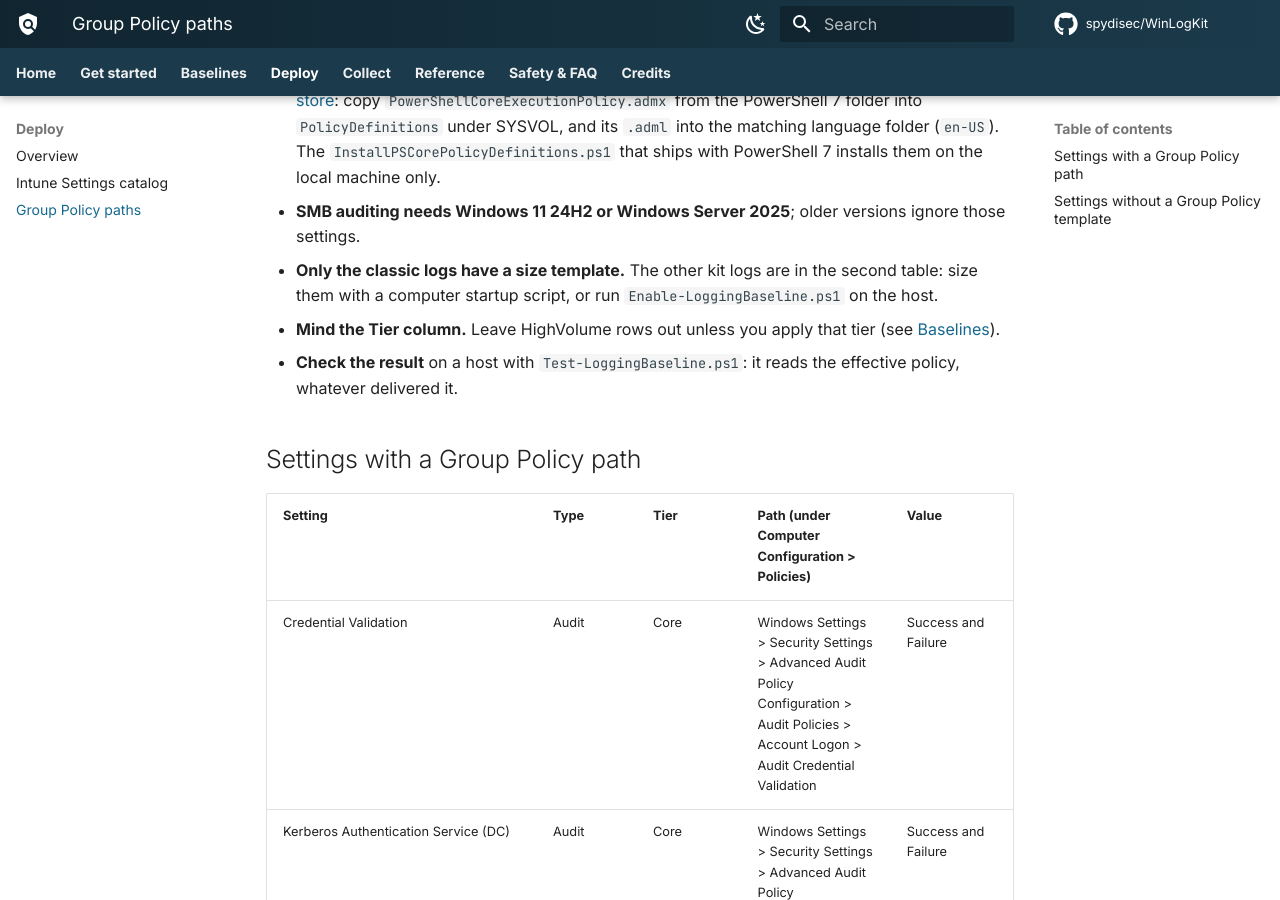
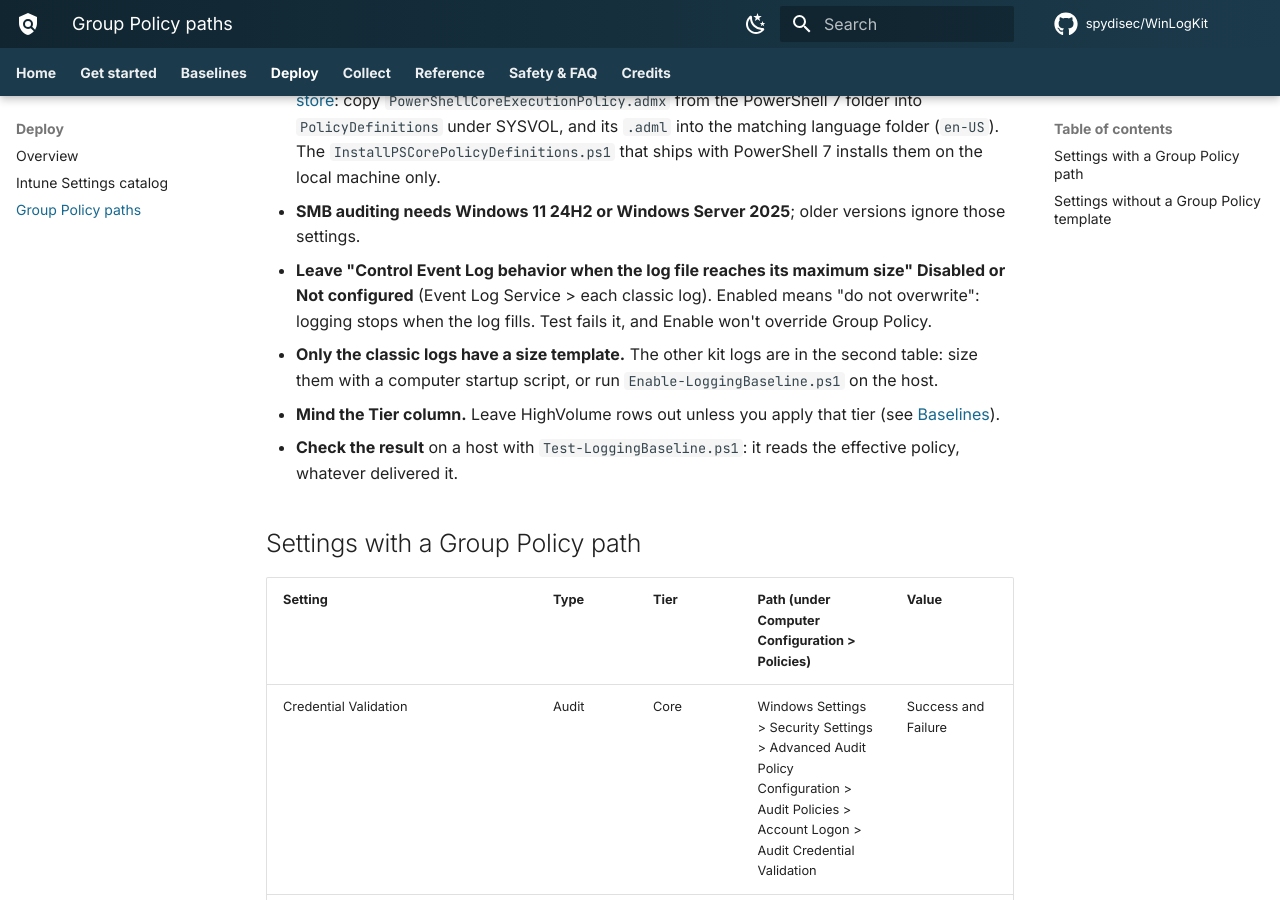
Before and after one commit to spydisec/WinLogKit, an MkDocs documentation site: the page built from docs/gpo-paths.md, in a window 1280 px wide and 900 px high, scrolled down 469 px. Built offline with MkDocs 1.6.1 and Material for MkDocs 9.7.7, drawn with Linux system fonts in a browser that asks for light colours; comment, search, counter and statistics services are not loaded.

Commit message:
Report Group Policy-forced "do not overwrite" instead of fighting it (#85)
Some published GPO baselines enable the Event Log Service policy "Control
Event Log behavior when the log file reaches its maximum size" (registry
value Retention = 1) on the classic logs. Enable's #73 repair was then
undone at every policy refresh and Test failed forever. New
Test-RetentionForcedByPolicy (Common) reads that policy; Enable leaves
such a log's retention alone and reports the policy to change, and Test's
FAIL says the same. The Group Policy paths page says to leave it Disabled
or Not configured.

Co-authored-by: Claude Opus 5.5 <noreply@anthropic.com>

```diff
--- a/docs/gpo-paths.md
+++ b/docs/gpo-paths.md
@@ -30,6 +30,10 @@ Things to know before you start:
   that ships with PowerShell 7 installs them on the local machine only.
 - **SMB auditing needs Windows 11 24H2 or Windows Server 2025**; older
   versions ignore those settings.
+- **Leave "Control Event Log behavior when the log file reaches its
+  maximum size" Disabled or Not configured** (Event Log Service > each
+  classic log). Enabled means "do not overwrite": logging stops when the
+  log fills. Test fails it, and Enable won't override Group Policy.
 - **Only the classic logs have a size template.** The other kit logs are
   in the second table: size them with a computer startup script, or run
   `Enable-LoggingBaseline.ps1` on the host.
```
Also changed, not shown: CHANGELOG.md (+4 -0 lines), docs/commands.md (+2 -1 lines), docs/safety.md (+1 -1 lines), 5 other files.
